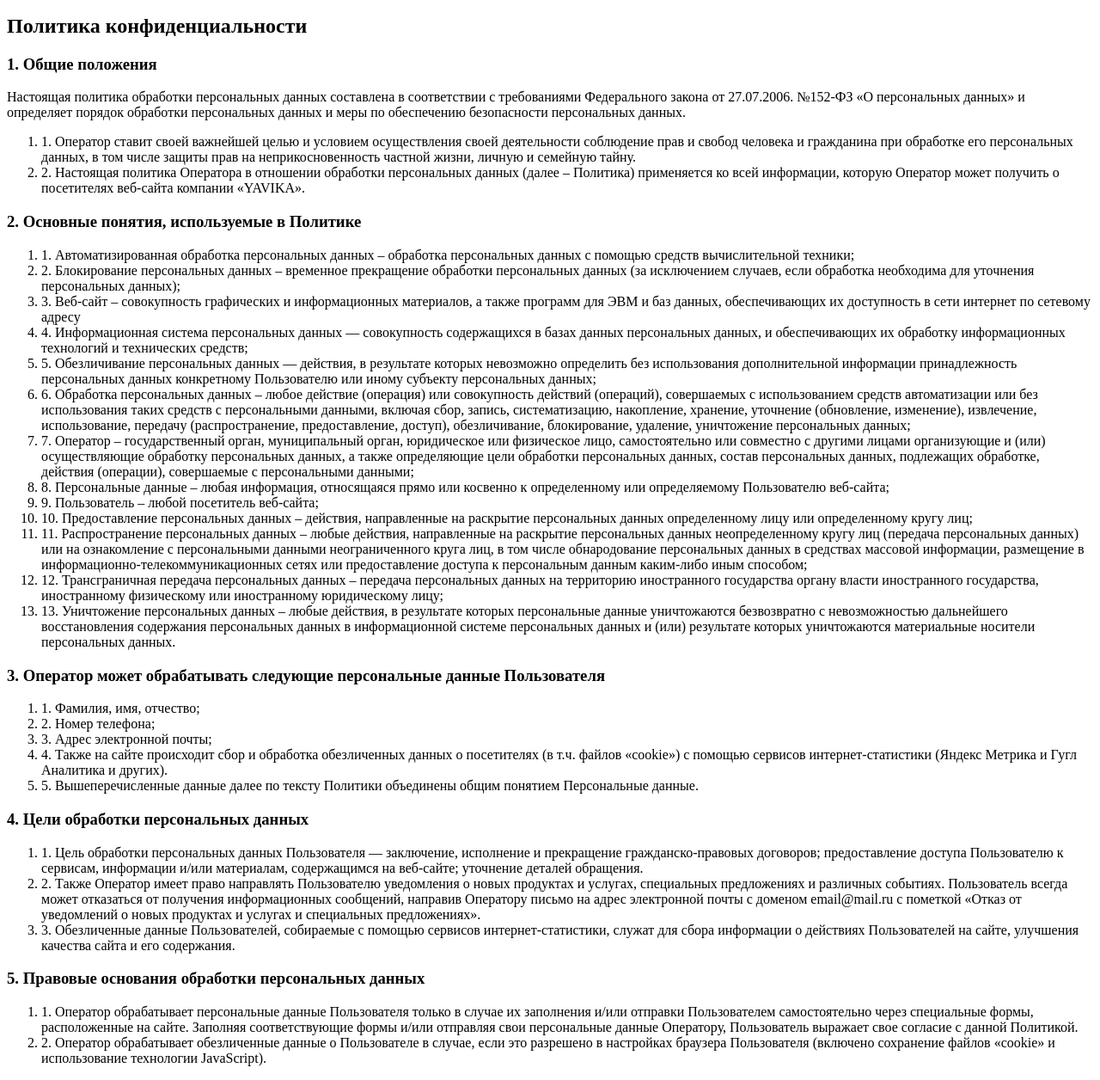
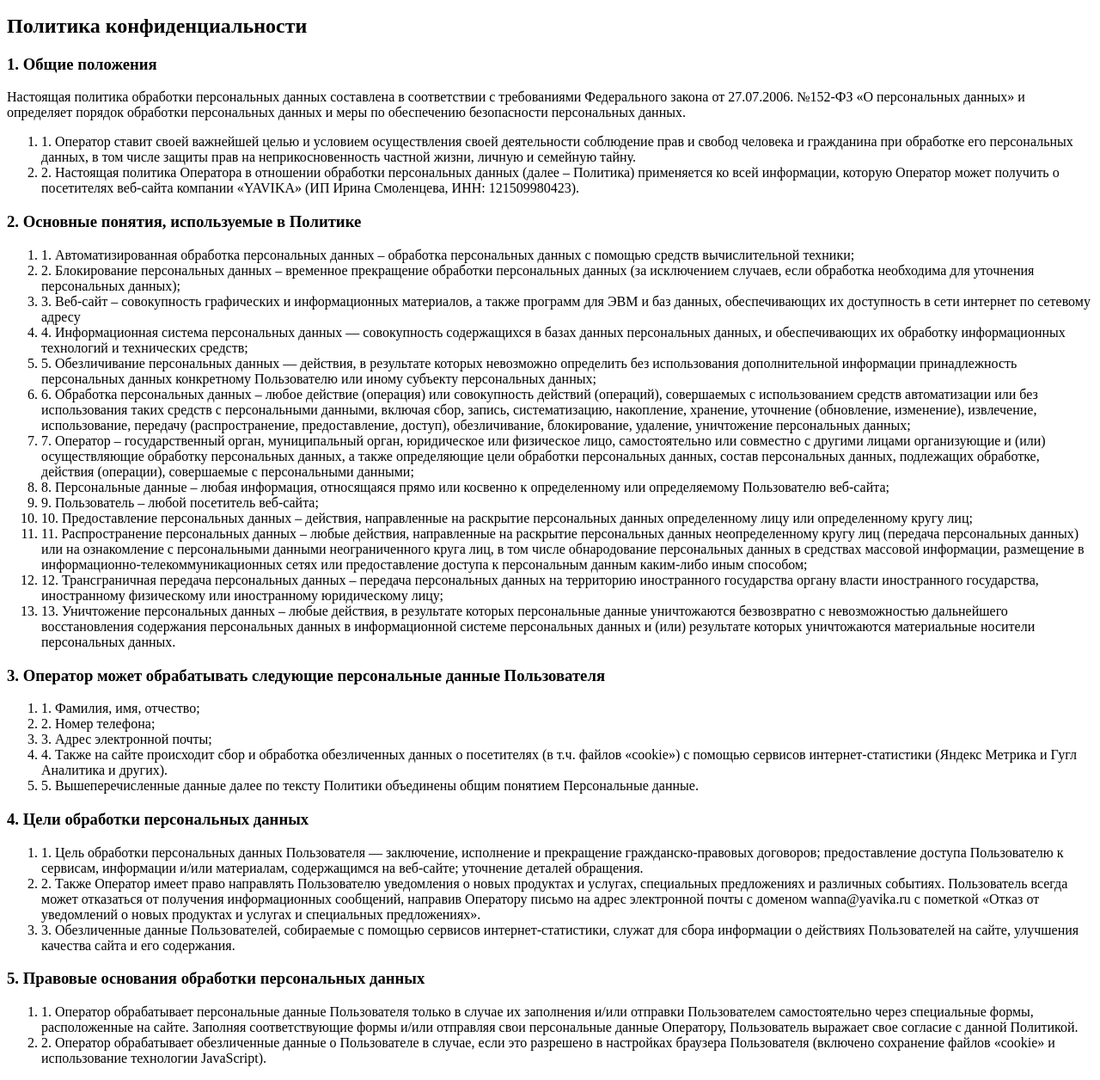
Before and after one commit to rnbelov96/yavika-director, a plain HTML site: page src/thanks.html in a window 1280 px wide. Shown: the part 1849-3105 px from the top of the page at 86% size. Drawn offline with Linux system fonts and the light colour scheme.

Commit message:
Fix policy

```diff
--- a/src/thanks.html
+++ b/src/thanks.html
@@ -150,7 +150,8 @@
           <li class="priv-policy__item">
             2. Настоящая политика Оператора в отношении обработки персональных
             данных (далее – Политика) применяется ко всей информации, которую
-            Оператор может получить о посетителях веб-сайта компании «YAVIKA».
+            Оператор может получить о посетителях веб-сайта компании «YAVIKA»
+            (ИП Ирина Смоленцева, ИНН: 121509980423).
           </li>
         </ol>
 
@@ -276,7 +277,7 @@
             новых продуктах и услугах, специальных предложениях и различных
             событиях. Пользователь всегда может отказаться от получения
             информационных сообщений, направив Оператору письмо на адрес
-            электронной почты с доменом email@mail.ru с пометкой «Отказ от
+            электронной почты с доменом wanna@yavika.ru с пометкой «Отказ от
             уведомлений о новых продуктах и услугах и специальных предложениях».
           </li>
           <li class="priv-policy__item">
```
Also changed, not shown: src/index.html (+3 -2 lines).
